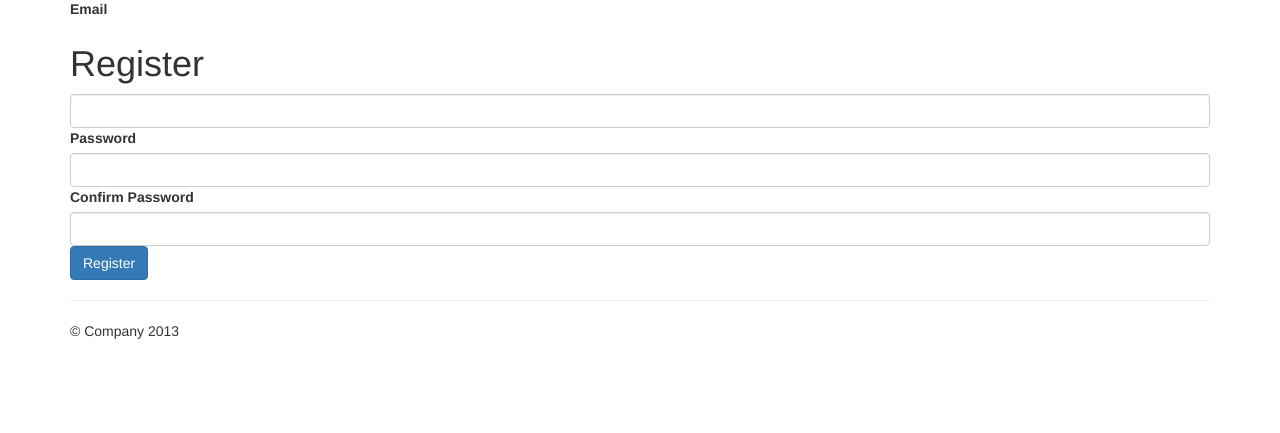
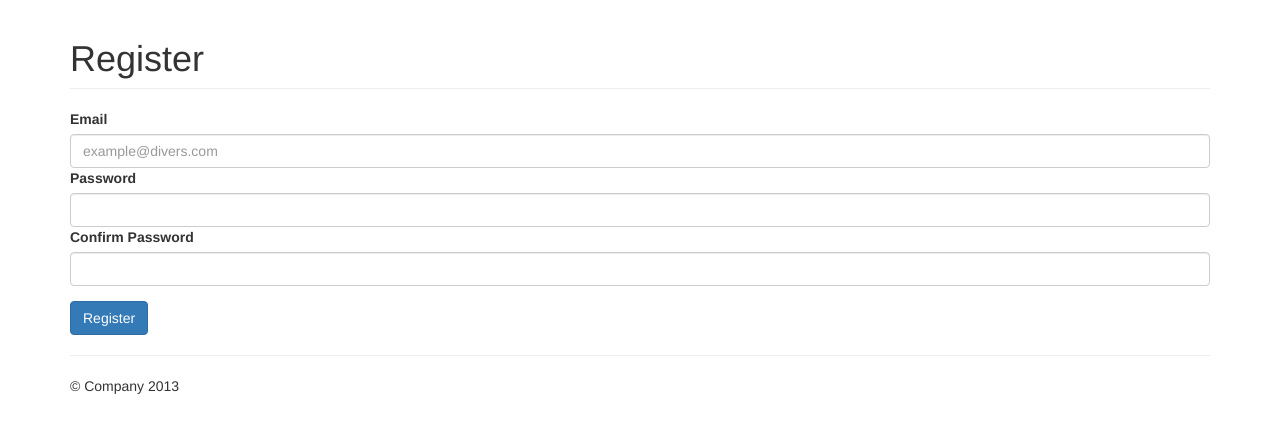
Before and after one commit to AnimositE/DatabasesProject, a Flask app: template templates/register.html in a window 1280 px wide. Shown: the part 51-484 px from the top of the page. Run offline with Flask 2, Linux system fonts and the light colour scheme; the template is opened without the code that fills it, so the values that code supplies are empty; some libraries are stand-ins or nearby versions.

Commit message:
Register Page Take 2

```diff
--- a/templates/register.html
+++ b/templates/register.html
@@ -78,18 +78,22 @@
     <!-- Main jumbotron for a primary marketing message or call to action -->
     <div class="container">
       <!-- Example row of columns -->
-      <form action="/register/" method="POST">
-        <label class="form-label">Email</label>
-        <h1>Register</h1>
-        <input type="text" class="form-control">
-      </form>
+      <h1 class="page-header">Register</h1>
       <form>
-        <label class="form-label">Password</label>
-        <input type="text" class="form-control">
-      </form>
-      <form>
-        <label class="form-label">Confirm Password</label>
-        <input type="text" class="form-control">
+        <div class="form-group">
+          <label class="control-label">Email</label>
+          <div class="controls">
+            <input type="text" name="email" class="form-control" placeholder="example@divers.com">
+          </div>
+          <label class="control-label">Password</label>
+          <div class="controls">
+            <input type="password" name="pass" class="form-control">
+          </div>
+          <label class="control-label">Confirm Password</label>
+          <div class="controls">
+            <input type="password" name="conf" class="form-control">
+          </div>
+        </div>
       </form>
       <a class="btn btn-primary">Register</a><hr>
       <footer>
```
